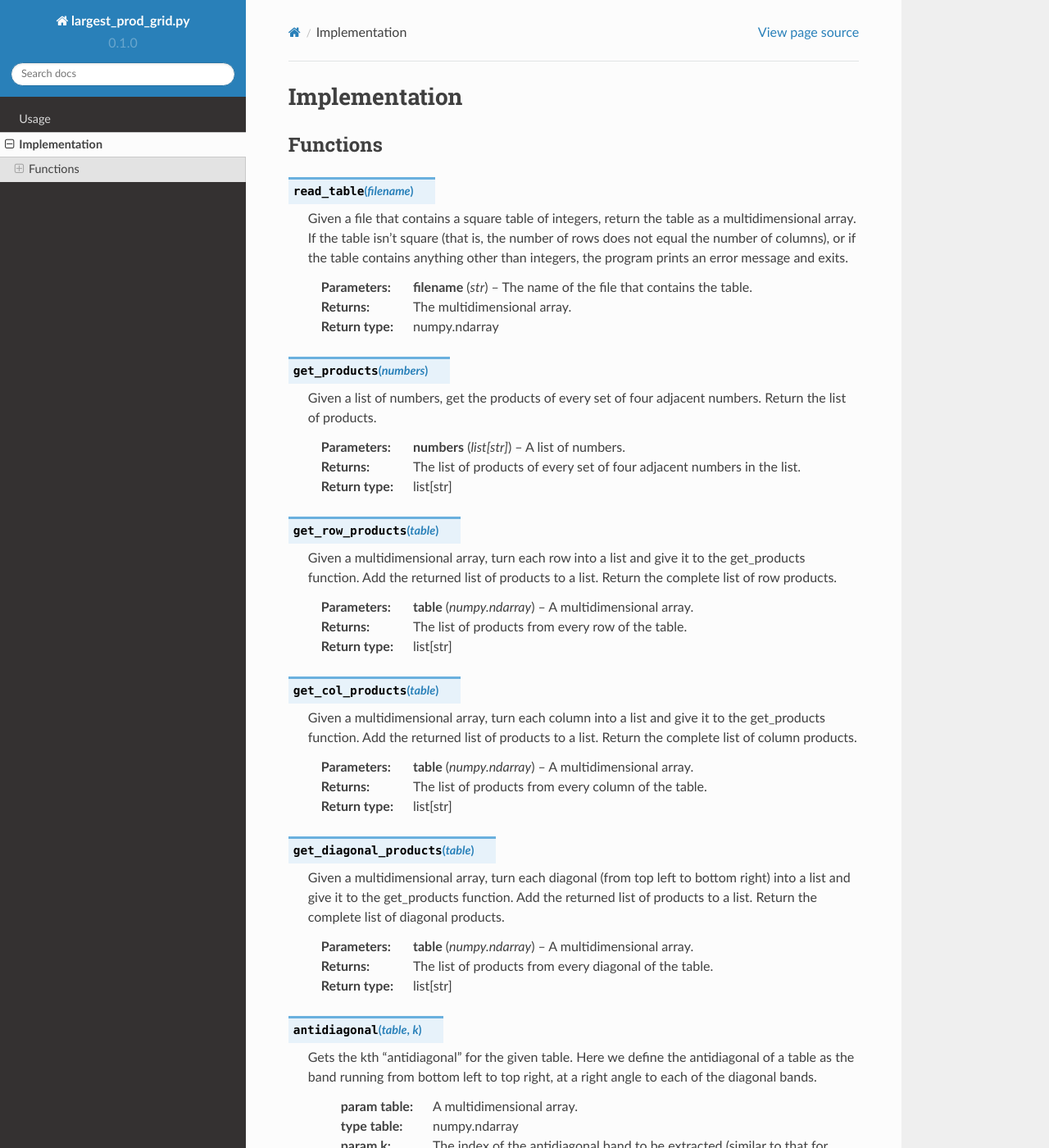
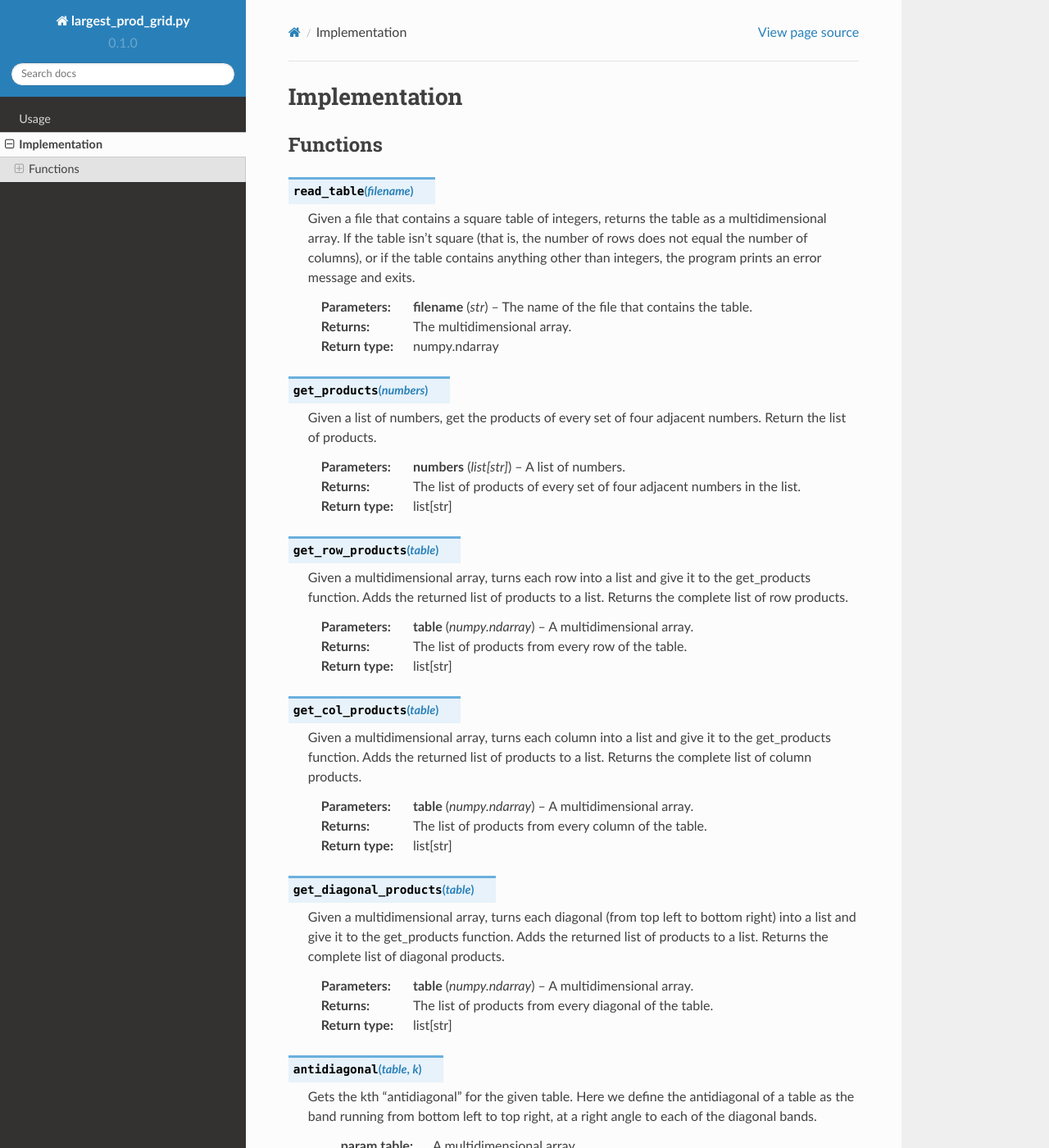
Before and after one commit to XtinaJohnson/largest_prod_grid_docs, a Sphinx documentation site: the page built from docs/source/impl.rst, in a window 1280 px wide and 1400 px high. Shown: the whole window at 82% size. Built offline with Sphinx 7.4.7 and the Read the Docs theme 2.0.0, drawn with Linux system fonts in a browser that asks for light colours; some of the changed text lies outside the part shown.

Commit message:
Update impl.rst

```diff
--- a/docs/source/impl.rst
+++ b/docs/source/impl.rst
@@ -6,7 +6,7 @@ Functions
 
 .. py:function:: read_table(filename)
 
-   Given a file that contains a square table of integers, return the table as a multidimensional array. If the table isn't square (that is, the number of rows does not equal the number of columns), or if the table contains anything other than integers, the program prints an error message and exits.
+   Given a file that contains a square table of integers, returns the table as a multidimensional array. If the table isn't square (that is, the number of rows does not equal the number of columns), or if the table contains anything other than integers, the program prints an error message and exits.
 
    :param filename: The name of the file that contains the table.
    :type filename: str
@@ -24,7 +24,7 @@ Functions
 
 .. py:function:: get_row_products(table)
 
-   Given a multidimensional array, turn each row into a list and give it to the get_products function. Add the returned list of products to a list. Return the complete list of row products.
+   Given a multidimensional array, turns each row into a list and give it to the get_products function. Adds the returned list of products to a list. Returns the complete list of row products.
 
    :param table: A multidimensional array.
    :type table: numpy.ndarray
@@ -33,7 +33,7 @@ Functions
 
 .. py:function:: get_col_products(table)
 
-   Given a multidimensional array, turn each column into a list and give it to the get_products function. Add the returned list of products to a list. Return the complete list of column products.
+   Given a multidimensional array, turns each column into a list and give it to the get_products function. Adds the returned list of products to a list. Returns the complete list of column products.
 
    :param table: A multidimensional array.
    :type table: numpy.ndarray
@@ -42,7 +42,7 @@ Functions
 
 .. py:function:: get_diagonal_products(table)
 
-   Given a multidimensional array, turn each diagonal (from top left to bottom right) into a list and give it to the get_products function. Add the returned list of products to a list. Return the complete list of diagonal products.
+   Given a multidimensional array, turns each diagonal (from top left to bottom right) into a list and give it to the get_products function. Adds the returned list of products to a list. Returns the complete list of diagonal products.
 
    :param table: A multidimensional array.
    :type table: numpy.ndarray
@@ -58,10 +58,11 @@ Functions
    :param k: The index of the antidiagonal band to be extracted (similar to that for NumPy's ``diagonal`` method).
    :type k: int
    :return: The list of products from every antidiagonal of the table.
+   :rtype: list[int]
 
 .. py:function:: get_antidiagonal_products(table)
 
-   Given a multidimensional array, turn each antidiagonal (from bottom left to top right) into a list and give it to the get_products function. Add the returned list of products to a list. Return the complete list of antidiagonal products.
+   Given a multidimensional array, turns each antidiagonal (from bottom left to top right) into a list and give it to the get_products function. Adds the returned list of products to a list. Returns the complete list of antidiagonal products.
 
    :param table: A multidimensional array.
    :type table: numpy.ndarray
```
